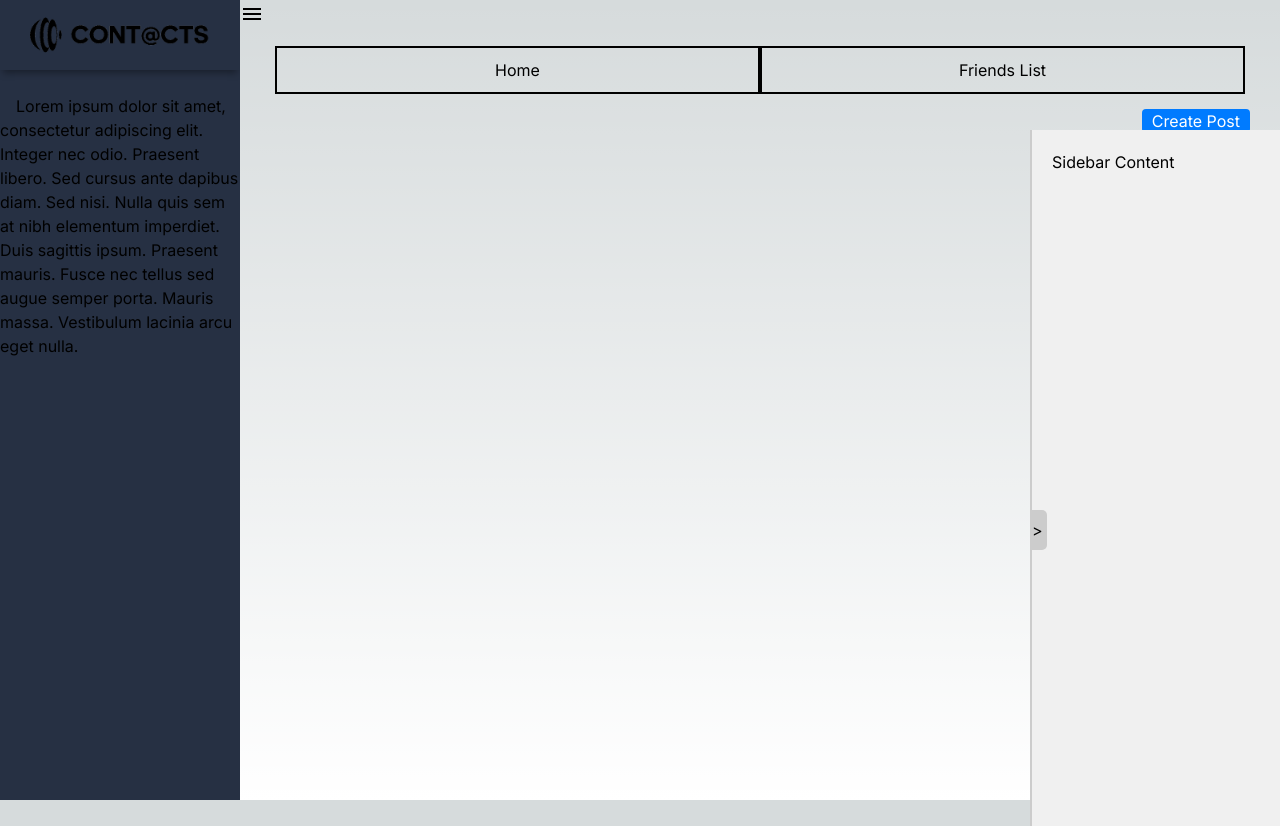
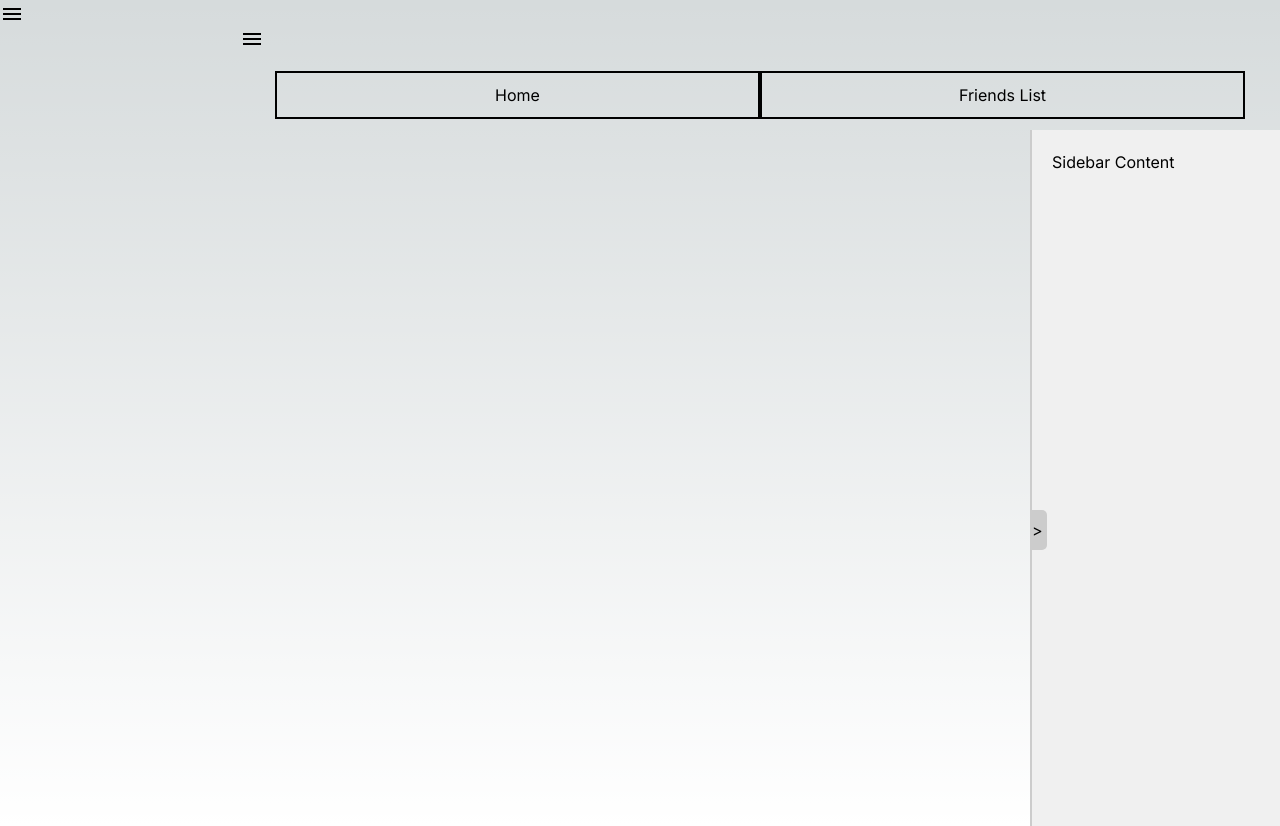
Before and after one commit to BLuong-vul/contacts-fork, a Next.js app in the folder frontend/: page /social-media-app in a window 1280 px wide. Before the commit the page ends 800 px from the top, so only its background shows below. Built offline with nearby package versions, Linux system fonts and the light colour scheme; no server answers.

Commit message:
Update layout.js

```diff
--- a/frontend/src/app/social-media-app/layout.js
+++ b/frontend/src/app/social-media-app/layout.js
@@ -1,22 +1,21 @@
 import Image from "next/image";
 import Navbar from "../../components/Navbar";
 import styles from '../styles/app.layout.css';
+import Link from 'next/link';
 
-<link href="https://fonts.googleapis.com/icon?family=Material+Icons+Outlined" rel="stylesheet">
-</link>
+
 
 export default function RootLayout({ children }) {
   return (
-    <div className="flex h-screen flex-col md:flex-row md:overflow-hidden">
+    <><Navbar/><div className="flex h-screen flex-col md:flex-row md:overflow-hidden">
       <div className="w-full flex-none md:w-60">
-          <aside id="sidebar">
+        {/*<aside id="sidebar">
           <header className={"header"}>
             <Image
               src="/app_name1.png"
               width={200}
               height={200}
-                alt=""
-              />
+              alt="" />
 
           </header>
           <br></br>
@@ -26,9 +25,9 @@ export default function RootLayout({ children }) {
             nibh elementum imperdiet. Duis sagittis ipsum. Praesent mauris. Fusce nec
             tellus sed augue semper porta. Mauris massa. Vestibulum lacinia arcu eget nulla.
           </p>
-          </aside>
+        </aside>*/}
       </div>
       <div className="flex-grow p-0 md:overflow-y-auto md:p-0">{children}</div>
-      </div>
+    </div></>
   );
 }
```
Lines whose indentation alone changed are shown as unchanged.
